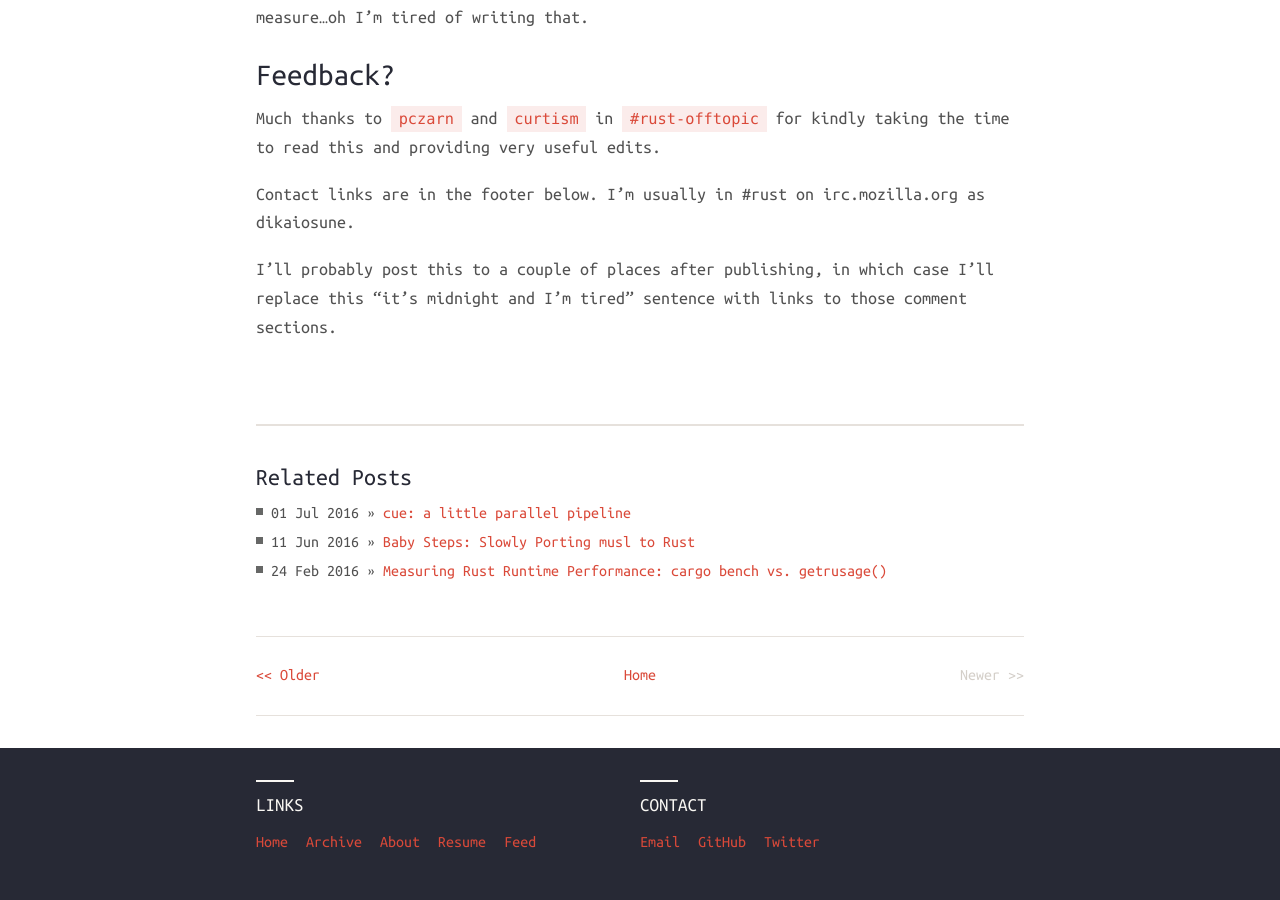
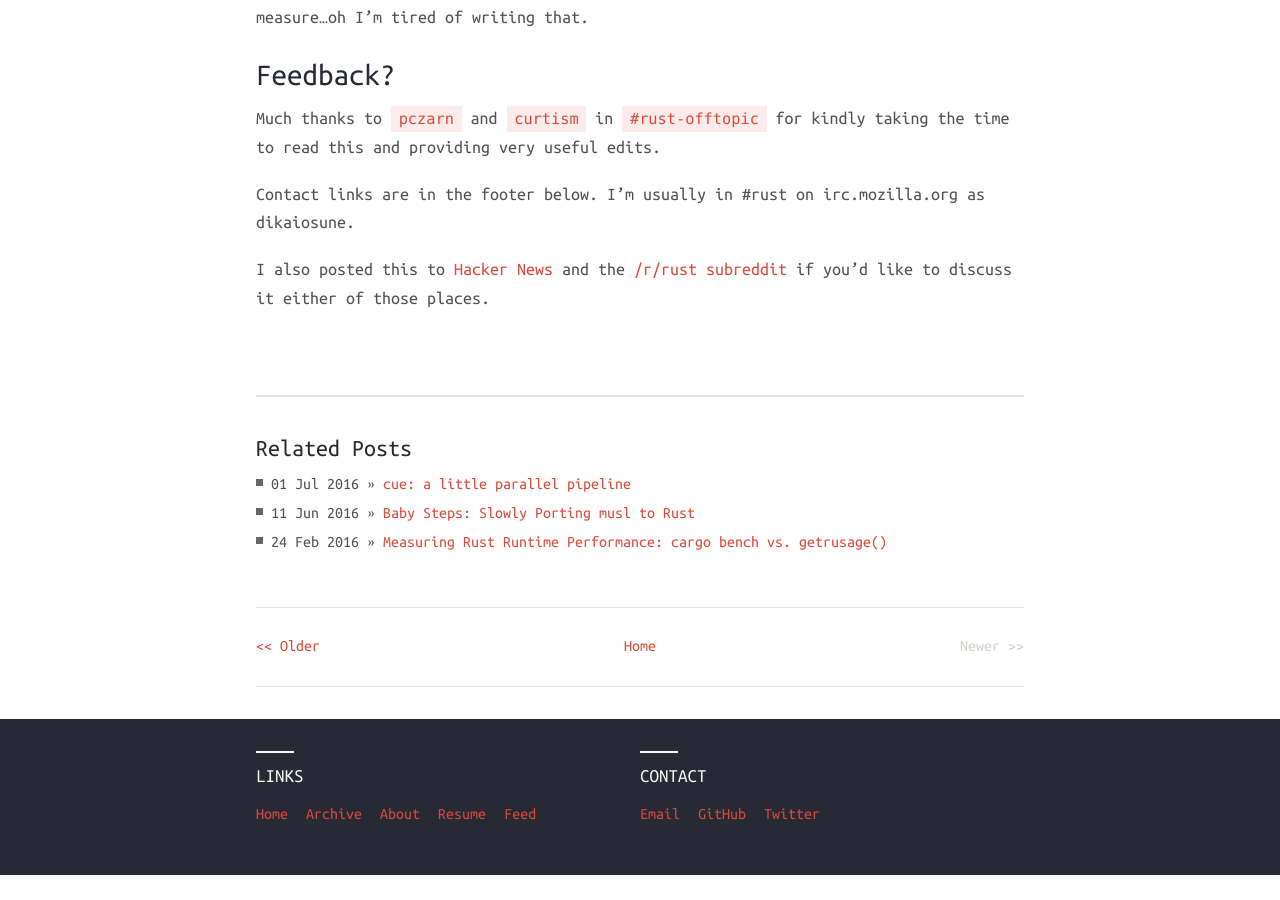
Before and after one commit to fenw1ck/anp.github.io, a Jekyll site: the page built from _posts/2016-07-24-profiling-rust-perf-flamegraph.md, in a window 1280 px wide and 900 px high, scrolled down 18677 px. Built offline with Jekyll 4.4.1, drawn with Linux system fonts in a browser that asks for light colours; nearby versions of some CDN libraries; comment, search, counter and statistics services are not loaded; after the commit the page ends 19552 px from its top, so only the background shows below that.

Commit message:
Adding discussion links to profiling post.

```diff
--- a/_posts/2016-07-24-profiling-rust-perf-flamegraph.md
+++ b/_posts/2016-07-24-profiling-rust-perf-flamegraph.md
@@ -350,4 +350,4 @@ Much thanks to `pczarn` and `curtism` in `#rust-offtopic` for kindly taking the
 
 Contact links are in the footer below. I’m usually in #rust on irc.mozilla.org as dikaiosune.
 
-I'll probably post this to a couple of places after publishing, in which case I'll replace this "it's midnight and I'm tired" sentence with links to those comment sections.
+I also posted this to [Hacker News](https://news.ycombinator.com/item?id=12153798) and the [/r/rust subreddit](https://www.reddit.com/r/rust/comments/4udxmr/rust_performance_a_story_featuring_perf_and/) if you'd like to discuss it either of those places.
```
